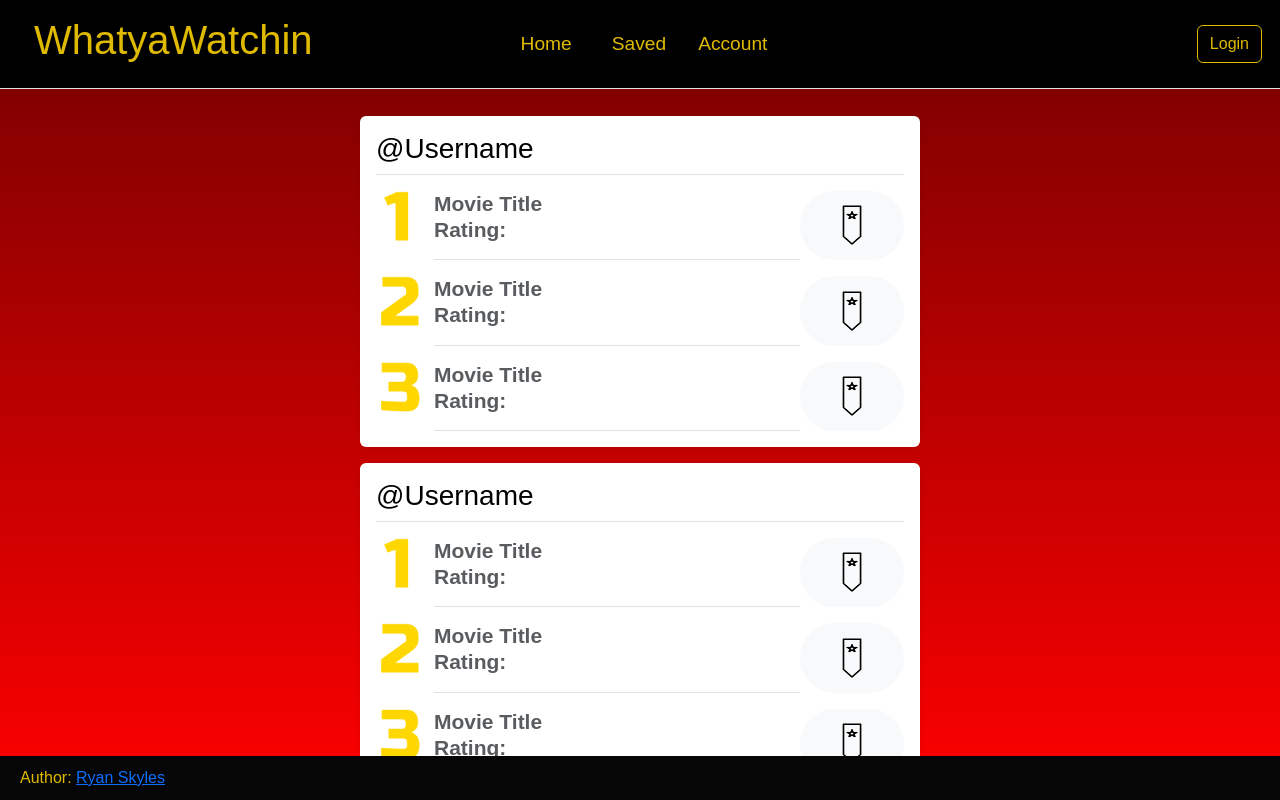
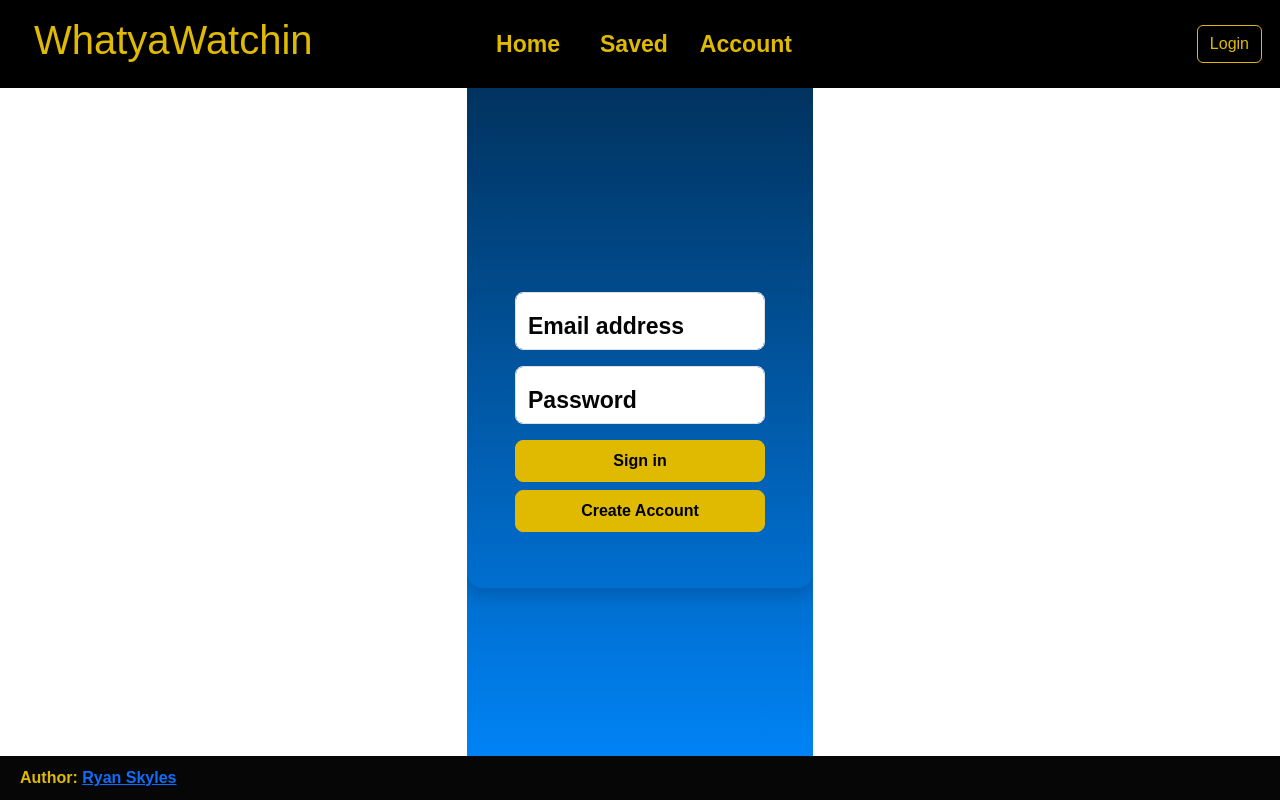
Before and after one commit to ryan-skyles/startup, a React (Vite) app: page / in a window 1280 px wide. Shown: the top 800 px of the page. Built offline with nearby package versions, Linux system fonts and the light colour scheme.

Commit message:
React 1 Delv major css and jsx

```diff
--- a/src/app.css
+++ b/src/app.css
@@ -1,11 +1,20 @@
 .body{
-    background: linear-gradient(to top, #ff0000, #740000);
+    background: linear-gradient(to top, #0088ff, #01284b);
     background-attachment: fixed;
     background-size: cover;
     background-position: 50% 0%;
     padding-top: 80px;
     width: 100%;
     font-family: 'Alumni Sans Pinstripe', sans-serif;
+    /* min-height: 100vh;
+    margin: 0;
+    padding: 0;
+    display: flex;
+    flex-direction: column;
+    min-width: 500px;
+    overflow: hidden;
+    justify-content: center;
+    align-items: center; */
 }
 * {
     margin: 0;
@@ -24,12 +33,10 @@ header {
     margin: 0;
     top: 0;
     left: 0;
-    flex: 0 50px;
     position: fixed;
     width:100%;
-    z-index: 1000;
     background-color: rgb(0, 0, 0);
-    border-color: #060606;
+    border-color: #000;
 }
 menu{
     font-size: larger;
@@ -55,6 +62,22 @@ a:hover h1 {
     border-color:rgb(223, 186, 0);
     color: black;
 }
+.form-signin {
+    font-family: 'Alumni Sans Pinstripe', sans-serif;
+    color: rgb(4, 4, 4);
+    font-weight: 900;
+    font-size: larger;
+    /* background-image: linear-gradient(to top, #b00000, #000000); */
+    min-height: 90vh;
+    margin: 0;
+    padding: 0;
+    display: flex;
+    flex-direction: column;
+    max-width: 350px;
+    overflow: hidden;
+    justify-content: center;
+    align-items: center;
+}
 
 footer{
     font-size: larger;
--- a/src/app.jsx
+++ b/src/app.jsx
@@ -11,15 +11,15 @@ import { Account } from './account/account';
 export default function App() {
     return <div className="body bg-dark text-light">
             <BrowserRouter>
-                <header className="d-flex flex-wrap align-items-center justify-content-center justify-content-md-between py-3 mb-4 border-bottom">
+                <header className="d-flex flex-wrap align-items-center justify-content-center justify-content-md-between py-3 mb-4">
                     <div className="col-md-3 mb-2 mb-md-0">
-                        <NavLink className="nav-link px-4" to="">
+                        <NavLink className="nav-link px-4" to="home">
                             <h1>WhatyaWatchin</h1>
                         </NavLink>
                     </div>
                     <menu className="nav col-12 col-md-auto mb-2 justify-content-center mb-md-0">
                         <li>
-                            <NavLink className="nav-link px-4" to="">
+                            <NavLink className="nav-link px-4" to="home">
                                 Home
                             </NavLink>
                         </li>
@@ -35,15 +35,15 @@ export default function App() {
                         </li>
                     </menu>
                     <div className="col-md-3 text-end">
-                        <NavLink className="nav-link" to="login">
+                        <NavLink className="nav-link" to="">
                          <button type="button" className="btn btn-outline-primary me-2">Login</button>
                         </NavLink>
                     </div>
                 </header>
 
                 <Routes>
-                    <Route path='/' element={<Home />} exact />
-                    <Route path='/login' element={<Login />} />
+                    <Route path='/' element={<Login />} exact />
+                    <Route path='/home' element={<Home />} />
                     <Route path='/saved' element={<Saved />} />
                     <Route path='/account' element={<Account />} />
                     <Route path='*' element={<NotFound />} />
--- a/src/home/home.css
+++ b/src/home/home.css
@@ -31,3 +31,6 @@ a:hover h1 {
     margin: 0 auto;
     padding: 20px;
 }
+.bg-body {
+    background-color: rgb(68, 0, 255);
+}
--- a/src/home/home.jsx
+++ b/src/home/home.jsx
@@ -3,7 +3,7 @@ import './home.css';
 
 export function Home() {
   return (
-    <main className="container">
+    <main className = 'container'>
       <div className="my-3 p-3 bg-body rounded shadow-sm">
         <h3 className="border-bottom pb-2 mb-0">@Username</h3>
         <div className="d-flex text-body-secondary pt-3">
--- a/src/login/login.css
+++ b/src/login/login.css
@@ -1,4 +1,4 @@
-header {
+/* header {
     font-family: 'Keania One', sans-serif;
     color: rgb(223, 186, 0);
     position: fixed;
@@ -6,14 +6,14 @@ header {
     text-align: center;
     width:100%;
     background-color: black;
-}
+} */
 body{
     font-family: 'Alumni Sans Pinstripe', sans-serif;
     color: rgb(4, 4, 4);
     font-weight: 900;
     font-size: larger;
-    background-image: linear-gradient(to top, #b00000, #000000);
-    min-height: 100vh;
+    /* background-image: linear-gradient(to top, #b00000, #000000); */
+    /* min-height: 100vh; */
     margin: 0;
     padding: 0;
     display: flex;
@@ -23,7 +23,8 @@ body{
     justify-content: center;
     align-items: center;
 }
-footer{
+
+/* footer{
     font-size: larger;
     position: fixed;
     bottom: 0;
@@ -34,7 +35,12 @@ footer{
     padding: 10px 20px;
     text-align: left;
     font-size: 16px;
-}
+} */
+ /* body{
+    height: 100%
+ } */
+
+
 .btn-primary{
     --bs-btn-font-size: medium;
     --bs-btn-font-weight: 700;
--- a/src/login/login.jsx
+++ b/src/login/login.jsx
@@ -1,9 +1,25 @@
 import React from 'react';
+import './login.css';
 
 export function Login() {
   return (
-    <main className="container-fluid bg-secondary text-center">
-      <div>login displayed here</div>
+    <main className="form-signin w-100 m-auto">
+      <div className="modal-content rounded-4 shadow">
+        <div className="modal-body p-5 pt-0">
+          <form className="get" action="home.html">
+            <div className="form-floating mb-3">
+              <input type="email" className="form-control rounded-3" id="floatingInput" placeholder="name@example.com" fdprocessedid="0yatf"/>
+              <label for="floatingInput">Email address</label>
+            </div>
+            <div className="form-floating mb-3">
+              <input type="password" className="form-control rounded-3" id="floatingPassword" placeholder="Password" fdprocessedid="vllqp"/>
+              <label for="floatingPassword">Password</label>
+            </div>
+            <button className="w-100 mb-2 btn btn-lg rounded-3 btn-primary" type="submit" fdprocessedid="8v8edk">Sign in</button>
+            <button className="w-100 mb-2 btn btn-lg rounded-3 btn-primary" type="submit" fdprocessedid="8v8edk">Create Account</button>
+          </form>
+        </div>
+      </div>
     </main>
   );
 }
--- a/src/saved/saved.css
+++ b/src/saved/saved.css
@@ -1,5 +1,5 @@
 body{
-    height: 150vh
+    height:auto;
 }
 .nav-link {
 color: rgb(223, 186, 0)
@@ -23,6 +23,7 @@ a:hover h1 {
     color:rgb(223, 186, 0)
 }
 .container {
+    color: rgb(223, 186, 0);
     font-family: 'Alumni Sans Pinstripe', sans-serif;
     font-size: x-large;
     font-weight: bolder;
```
